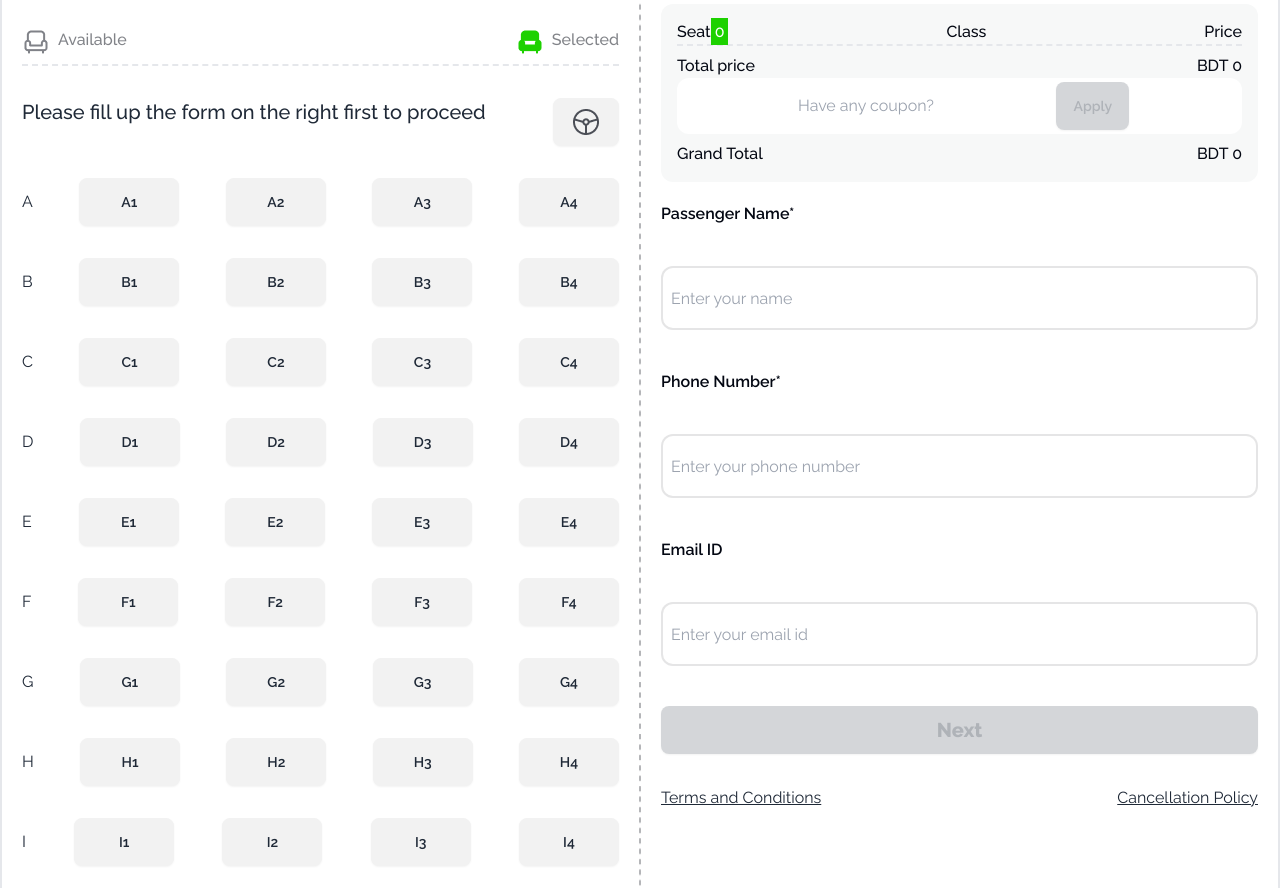
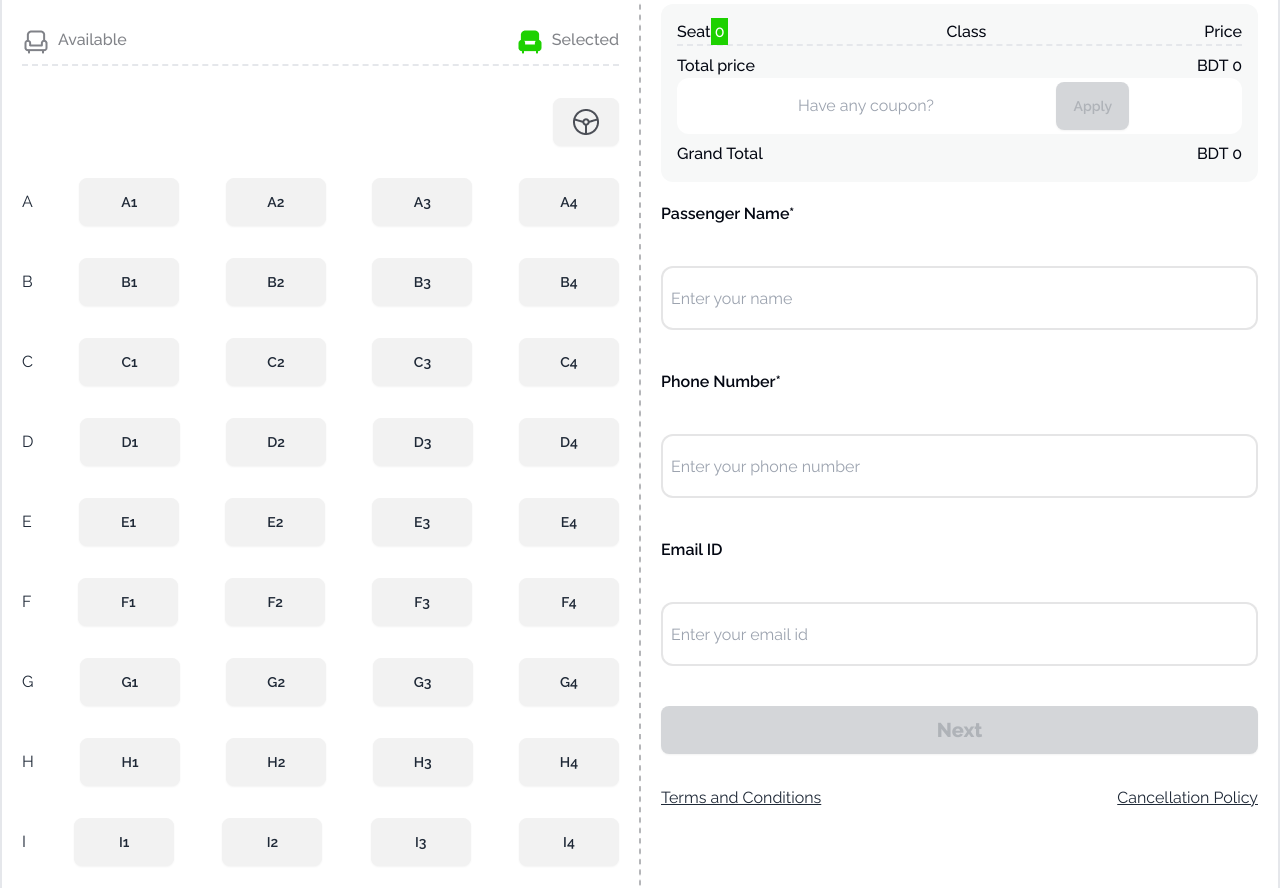
Before and after one commit to abu-abdullah22/Smart-Ticketing, a plain HTML site: page index.html in a window 1280 px wide. Shown: the part 2353-3241 px from the top of the page. Drawn offline with nearby package versions, Linux system fonts and the light colour scheme.

Commit message:
finalised

```diff
--- a/index.html
+++ b/index.html
@@ -260,8 +260,7 @@
                         <p class="text-[#03071280] font-medium">Selected</p>
                     </div>
                 </div>
-                <div class="flex justify-between">
-                  <p class="text-xl font-medium">Please fill up the form on the right first to proceed</p>
+                <div class="flex justify-end">
                     <button class="btn">
                         <img class="" src="./images/wheel.png" alt="">
                     </button>
```
